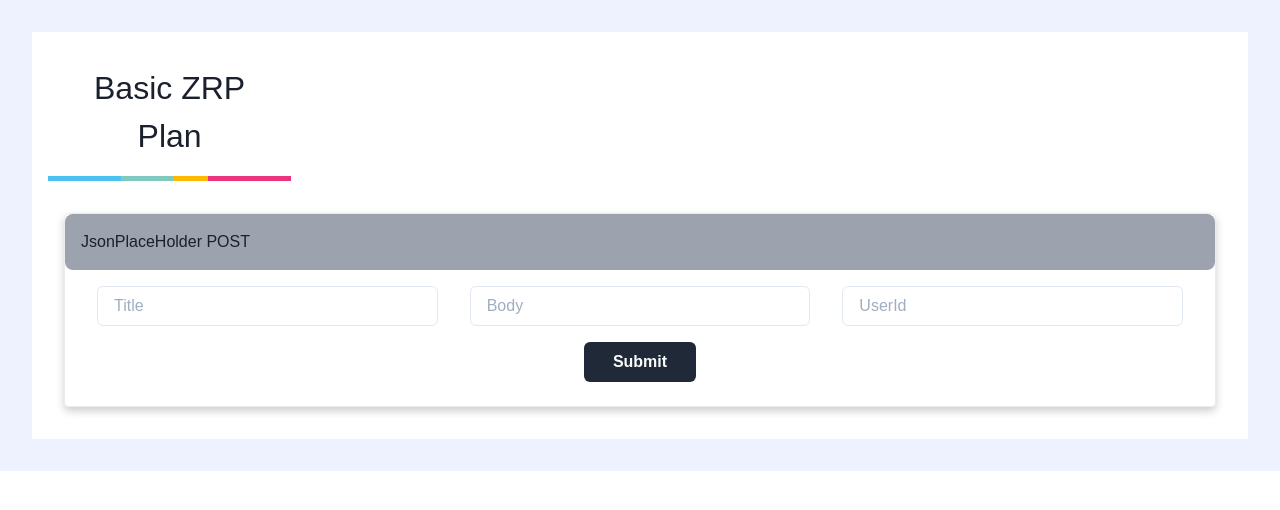
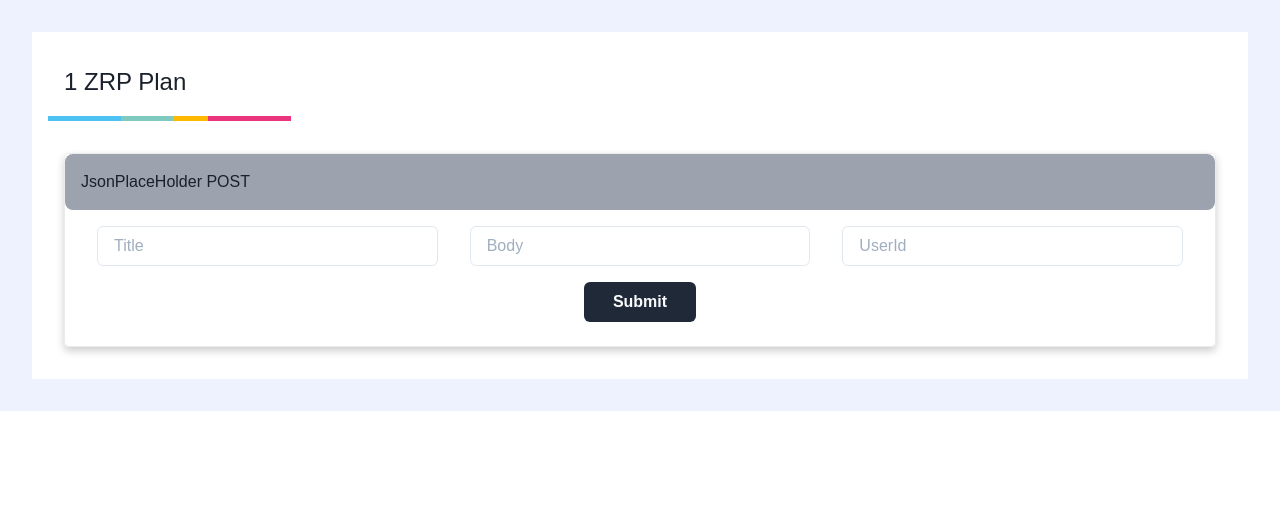
Before and after one commit to rohan9896/zopper, a React (Create React App) app: page /plans/1 in a window 1280 px wide. Shown: the top 510 px of the page. Built offline with nearby package versions, Linux system fonts and the light colour scheme.

Commit message:
feat: added custom hook for getting url path

```diff
--- a/public/index.html
+++ b/public/index.html
@@ -9,7 +9,7 @@
       manifest.json provides metadata used when your web app is added to the
       homescreen on Android. See https://developers.google.com/web/fundamentals/engage-and-retain/web-app-manifest/
     -->
-	<link rel="manifest" href="%PUBLIC_URL%/manifest.json">
+	<!-- <link rel="manifest" href="%PUBLIC_URL%/manifest.json"> -->
 	<link rel="shortcut icon" href="%PUBLIC_URL%/favicon.ico">
 	<!--
       Notice the use of %PUBLIC_URL% in the tags above.
--- a/src/components/HeadingComponent/HeadingComponent.css
+++ b/src/components/HeadingComponent/HeadingComponent.css
@@ -2,13 +2,12 @@
   width: 50%;
   display: flex;
   flex-direction: column;
-  align-items: flex-start;
   margin: 1rem;
 }
 
 .HeadingComponent__Text {
   margin: 1rem;
-  font-size: 1rem;
+  font-size: 0.8rem;
 }
 
 .HeadingComponent__Img {
@@ -20,6 +19,6 @@
     width: 20%;
   }
   .HeadingComponent__Text {
-    font-size: 2rem;
+    font-size: 1.5rem;
   }
 }
--- a/src/components/HeadingComponent/HeadingComponent.js
+++ b/src/components/HeadingComponent/HeadingComponent.js
@@ -2,9 +2,9 @@ import React from "react";
 import { Text } from "@chakra-ui/react";
 import "./HeadingComponent.css";
 
-function HeadingComponent({ text, img }) {
+function HeadingComponent({ text, img, alignment }) {
   return (
-    <div className="HeadingComponent">
+    <div style={{textAlign: alignment}} className="HeadingComponent">
       <Text className="HeadingComponent__Text">{text}</Text>
       <img className="HeadingComponent__Img" alt="underline-img" src={img} />
     </div>
--- /dev/null
+++ b/src/components/ZopperPlanCard/ZopperPlanCard.css
@@ -0,0 +1,4 @@
+.ZopperPlanCard__Heading {
+    display: flex;
+    justify-content: center;
+}
--- a/src/components/ZopperPlanCard/ZopperPlanCard.js
+++ b/src/components/ZopperPlanCard/ZopperPlanCard.js
@@ -1,5 +1,9 @@
 import React from "react";
-import { Box } from "@chakra-ui/react";
+import "./ZopperPlanCard.css"
+import { Box, Button } from "@chakra-ui/react";
+import { useNavigate } from "react-router-dom";
+import HeadingComponent from "../HeadingComponent/HeadingComponent";
+import underlineimg1 from "../../assets/underlineimg1.png"
 
 function ZopperPlanCard() {
   const cardProperties = {
@@ -9,9 +13,16 @@ function ZopperPlanCard() {
     numberOfCoupons: 5
   };
 
+  const navigate = useNavigate();
+
   return (
     <div>
-      <Box></Box>
+      <div className="ZopperPlanCard__Heading">
+        <HeadingComponent text="Zopper Plans" img={underlineimg1} alignment="center" />
+      </div>
+        <Button onClick={() => navigate(`/plans/basic`)}>Basic</Button>
+        <Button onClick={() => navigate(`/plans/standard`)}>Standard</Button>
+        <Button onClick={() => navigate(`/plans/premium`)}>Premium</Button>
     </div>
   );
 }
--- /dev/null
+++ b/src/customHooks/getPlanName.js
@@ -0,0 +1,18 @@
+import { useLocation } from "react-router-dom";
+
+export const usePlanName = () => {
+  const { pathname } = useLocation();
+
+  let planname = "";
+  for (let i = pathname.length - 1; i >= 0; i--) {
+    if (pathname[i] === "/") {
+      break;
+    }
+
+    planname += pathname[i];
+  }
+
+  planname = planname.split("").reverse().join("").toUpperCase();
+
+  return planname;
+};
--- a/src/pages/FormPage/FormPage.js
+++ b/src/pages/FormPage/FormPage.js
@@ -1,15 +1,18 @@
 import React from "react";
-import "./FormPage.css"
-import underlineimg1 from "../../assets/underlineimg1.png";
+import "./FormPage.css";
 import underlineimg2 from "../../assets/underlineimg2.png";
 import HeadingComponent from "../../components/HeadingComponent/HeadingComponent";
 import FormComponent from "../../components/FormComponent/FormComponent";
+import {usePlanName} from "../../customHooks/getPlanName"
 
 function FormPage() {
+
+    const planname = usePlanName();
+
   return (
     <div className="FormPage">
-        <HeadingComponent text="Basic ZRP Plan" img={underlineimg2} />
-        <FormComponent />
+      <HeadingComponent text={`${planname} ZRP Plan`} img={underlineimg2} alignment="start" />
+      <FormComponent />
     </div>
   );
 }
```
Also changed, not shown: package.json (line endings or trailing spaces), 1 other file (tests, documents, lock files or other folders).
